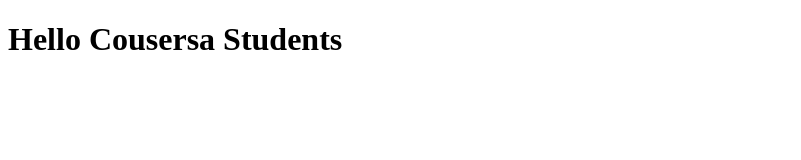
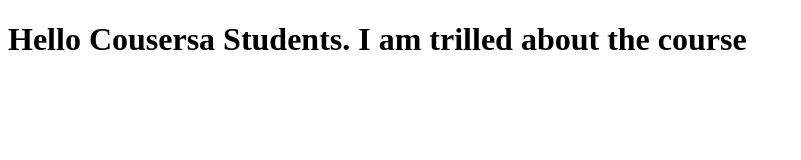
Before and after one commit to eosai01/coursera-testangular, a plain HTML site: page index.html in a window 1280 px wide. Shown: the whole page, without its empty margins (0-801 px from the left). Drawn offline with Linux system fonts and the light colour scheme.

Commit message:
new version web file

```diff
--- a/index.html
+++ b/index.html
@@ -5,6 +5,6 @@
     <title>Hello Coursers</title>
   </head>
   <body>
-    <h1>Hello Cousersa Students</h1>
+    <h1>Hello Cousersa Students. I am trilled about the course</h1>
   </body>
 </html>
```
